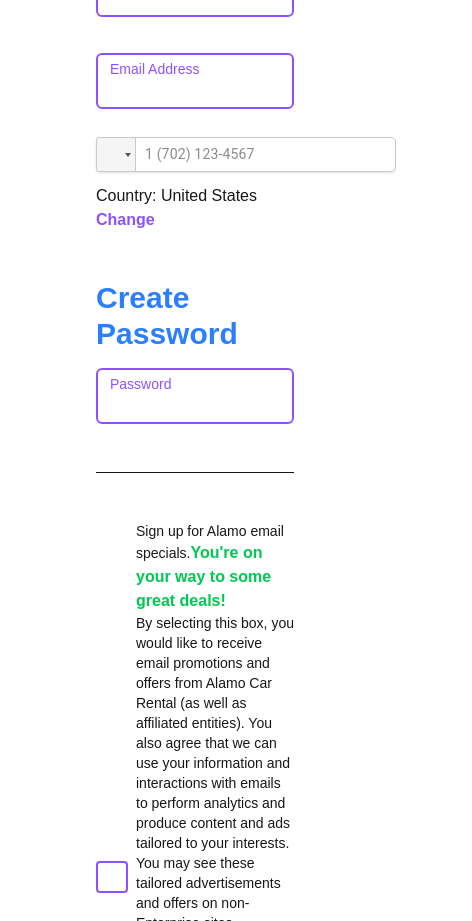
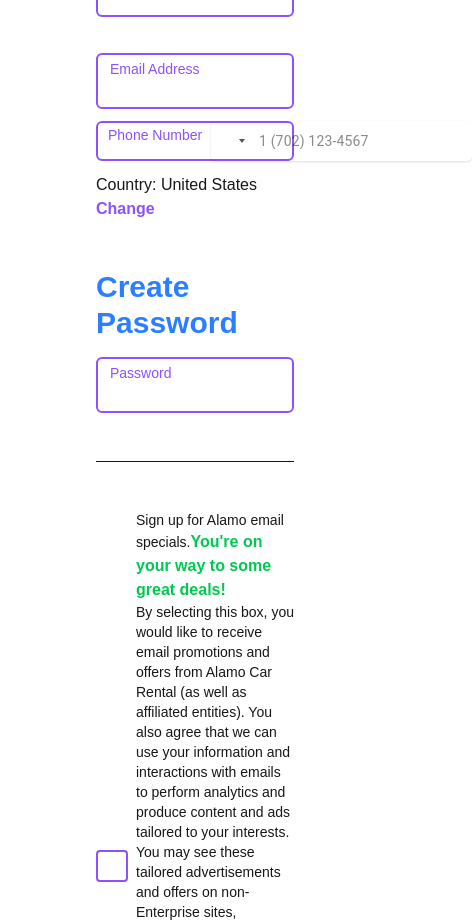
Before and after one commit to parham-devdocs/car-purchase-nextjs, a Next.js app: page /sign-up in a window 390 px wide. Shown: the part 1480-2401 px from the top of the page, 472 px wide, since content can reach past the window. Built offline with nearby package versions, Linux system fonts and the light colour scheme.

Commit message:
phone input styling fix

```diff
--- a/app/globals.css
+++ b/app/globals.css
@@ -85,3 +85,37 @@ input[type=number]::-webkit-outer-spin-button {
     appearance: none;
     margin: 0;
 }
+
+/* styling of  phone input  */
+ .form-control {
+  margin-top: 0 !important;
+  margin-bottom: 0 !important;
+  padding-left: 48px;
+  margin-left: 0;
+  background-color: transparent !important;
+  border: none !important; /* 👈 Removes the border */
+  border-radius: 5px;
+  line-height: 25px;
+  height: 100% !important;
+
+  width: 100%; /* 👈 Makes it take full width of the parent */
+  box-sizing: border-box; /* Ensures padding doesn't overflow width */
+}
+.react-tel-input {
+  margin-top: 0 !important;
+  margin-left: 115px !important;
+  display:  flex;
+   align-items: center;
+  height: 100%;
+}
+.flag-dropdown{
+  background-color: transparent !important;
+  border: none !important;
+
+
+}
+.flag-dropdown:hover{
+  background-color: transparent !important;
+  border: none !important;
+
+}
--- a/component/PhoneNumberInput.tsx
+++ b/component/PhoneNumberInput.tsx
@@ -19,7 +19,7 @@ const PhoneNumberInput = forwardRef<HTMLInputElement, PhoneNumberInputProps>(
   ({ id, color, onChangeHandler, control,...props }, forwardedRef) => {
 
     return (
-      <div className="relative w-full">
+      <div className="relative w-full h-full">
         <label
           htmlFor={id}
           className={`absolute left-2 transition-colors duration-200 px-1 pointer-events-none top-1 text-[14px] ${
```
